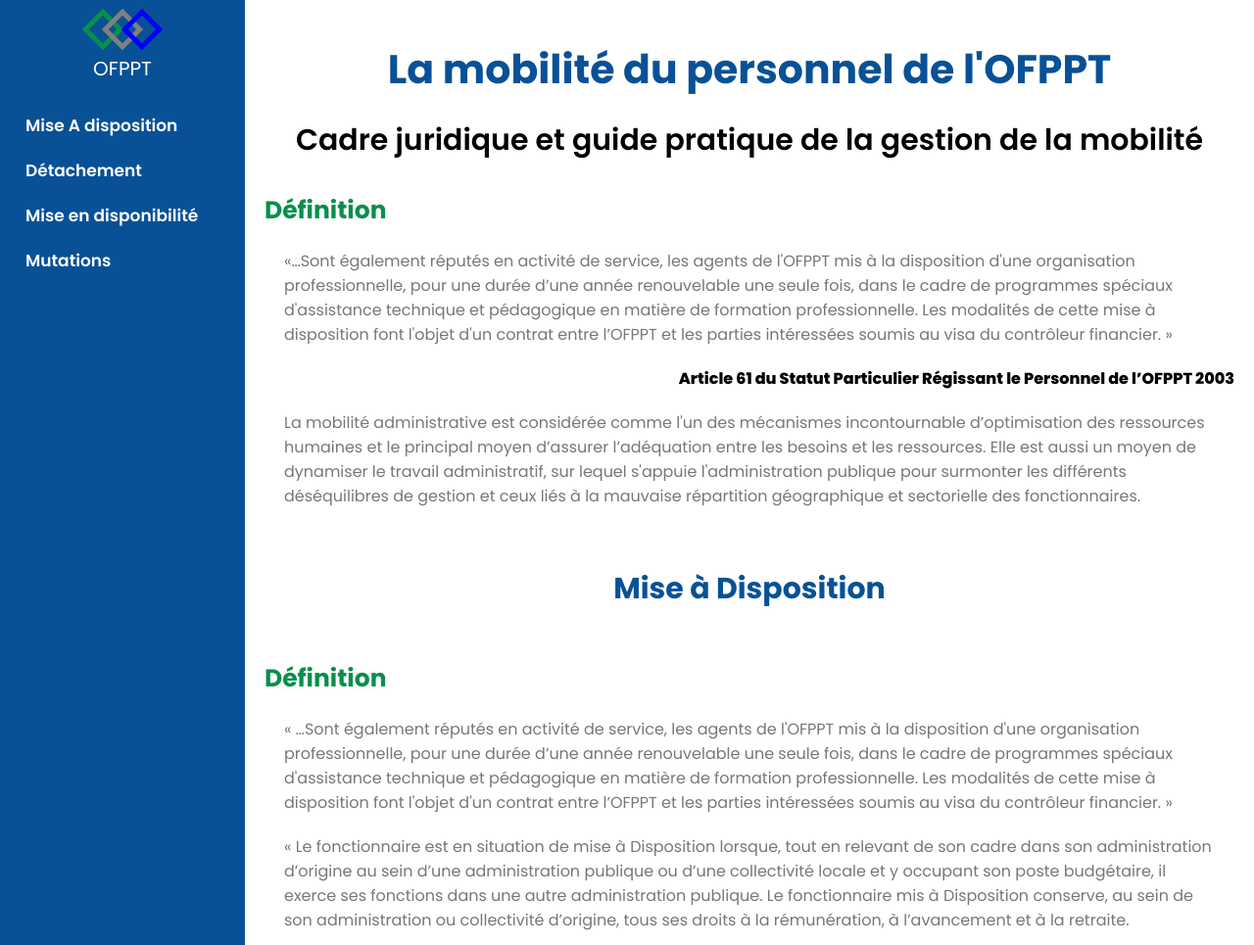
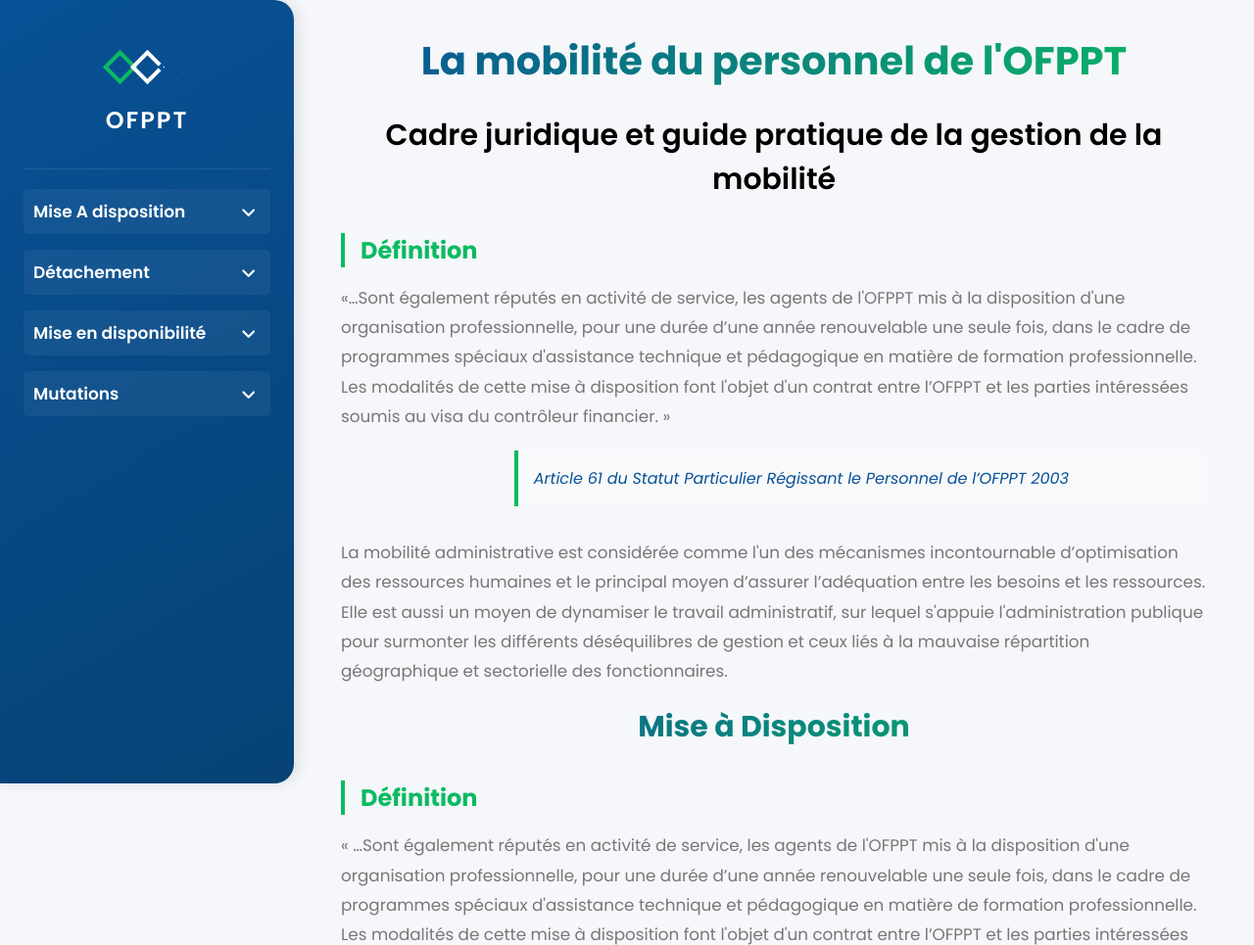
Before and after one commit to Yacobel/template, a plain HTML site: page index.html in a window 1280 px wide. Shown: the top 965 px of the page at 98% size. Drawn offline with Linux system fonts and the light colour scheme.

Commit message:
Update style.css

```diff
--- a/style.css
+++ b/style.css
@@ -3,7 +3,7 @@
   padding: 0;
   margin: 0;
   text-decoration: none;
-  font-family: "poppins";
+  font-family: "Poppins", sans-serif;
   scroll-behavior: smooth;
   list-style: none;
 }
@@ -11,7 +11,10 @@
   display: none;
 }
 .container {
-  display: flex;
+  display: grid;
+  grid-template-columns: auto 1fr;
+  min-height: 100vh;
+  background: #f5f7fa;
 }
 * {
   margin: 0;
@@ -29,20 +32,45 @@
   margin-top: 20px;
 }
 .container .main-container #sidebar {
-  height: 100%;
-  width: 250px;
-  padding: 5px 1em;
-  background-color: #085196;
-  position: static;
+  height: 100vh;
+  width: 300px;
+  padding: 1.5rem;
+  background: linear-gradient(150deg, #085196 0%, #064275 100%);
+  position: sticky;
   top: 0;
-  align-self: start;
+  box-shadow: 4px 0 15px rgba(0, 0, 0, 0.1);
+  border-radius: 0 20px 20px 0;
 }
 .dropdown-btn {
   width: 100%;
   text-align: left;
-  background: none;
+  background: rgba(255, 255, 255, 0.05);
   border: none;
   cursor: pointer;
+  position: relative;
+  padding: 12px 20px;
+  border-radius: 12px;
+  transition: all 0.3s ease;
+  margin-bottom: 0.5rem;
+  color: white;
+  font-weight: 500;
+}
+.dropdown-btn::after {
+  content: '\f107';
+  font-family: "Font Awesome 6 Free";
+  font-weight: 900;
+  transition: transform 0.3s ease;
+  position: absolute;
+  right: 15px;
+  top: 50%;
+  transform: translateY(-50%);
+}
+.dropdown-btn.active {
+  background: linear-gradient(135deg, #0bba62, #099e52);
+  box-shadow: 0 4px 15px rgba(11, 186, 98, 0.2);
+}
+.dropdown-btn.active::after {
+  transform: translateY(-50%) rotate(180deg);
 }
 .container .main-container #sidebar ul li a,
 #sidebar .dropdown-btn {
@@ -61,74 +89,108 @@
 }
 #sidebar a:hover,
 .dropdown-btn:hover {
-  background-color: #088f4b;
+  background: linear-gradient(135deg, #088f4b, #077a3f);
+  transform: translateX(5px);
 }
 
 #sidebar .sub-menu {
-  display: grid;
-  grid-template-rows: 0fr;
-  transition: 300ms ease-in-out;
-  > div {
-    overflow: hidden;
-  }
+  max-height: 0;
+  transition: all 0.3s ease-out;
+  overflow: hidden;
+  margin-left: 1.5em;
+  background: rgba(255, 255, 255, 0.03);
+  border-radius: 12px;
+  margin-bottom: 0.5rem;
+}
+#sidebar .sub-menu > div {
+  padding: 0.8rem;
 }
 #sidebar .sub-menu.show {
-  grid-template-rows: 1fr;
+  max-height: 1000px;
+  margin-top: 0.5rem;
+  margin-bottom: 1rem;
+}
+
+#sidebar .sub-menu .sub-menu {
+  margin-left: 1rem;
+  background: rgba(255, 255, 255, 0.02);
+}
+
+#sidebar .sub-menu a {
+  padding: 10px 15px;
+  color: rgba(255, 255, 255, 0.8);
+  font-size: 0.95em;
+  display: block;
+  border-radius: 8px;
+  transition: all 0.2s ease;
+}
+
+#sidebar .sub-menu a:hover {
+  color: white;
+  background: linear-gradient(135deg, #0bba62, #099e52);
+  transform: translateX(5px);
 }
 
 .all {
-  display: flex;
-  justify-content: center;
-  flex-direction: column;
-  gap: 10px;
-  padding-top: 10px;
-  /* margin-top: 100px; */
+  padding: 2rem 0;
+  text-align: center;
+  margin-bottom: 1rem;
+  border-bottom: 1px solid rgba(255, 255, 255, 0.1);
 }
 
 .all-sq {
   display: flex;
   justify-content: center;
   align-items: center;
-}
-
-.frist {
-  width: 30px;
-  height: 30px;
-  border: 5px solid #088f4b;
-}
-
-.secndd {
-  width: 30px;
-  height: 30px;
-  border: 5px solid gray;
-  margin-left: -10px;
-}
-
-.therd {
-  width: 30px;
-  height: 30px;
-  border: 5px solid blue;
-  margin-left: -10px;
+  gap: 8px;
+  margin-bottom: 1.5rem;
 }
 
 .frist,
 .secndd,
 .therd {
+  width: 25px;
+  height: 25px;
+  border: 4px solid;
   transform: rotate(45deg);
+  transition: all 0.4s cubic-bezier(0.4, 0, 0.2, 1);
+}
+
+.frist {
+  border-color: #0bba62;
+}
+.secndd {
+  border-color: #ffffff;
+  margin-left: -5px;
+}
+.therd {
+  border-color: #085196;
+  margin-left: -5px;
+}
+
+.all-sq:hover .frist,
+.all-sq:hover .secndd,
+.all-sq:hover .therd {
+  transform: rotate(225deg) scale(1.1);
 }
 
 .all p {
-  font-size: 20px;
-
+  font-size: 24px;
+  font-weight: 600;
   color: white;
-  text-align: center;
+  letter-spacing: 2px;
+  margin-top: 1rem;
 }
 
 .table table {
-  width: 90%;
-  border-spacing: 5px;
-  margin-left: auto;
-  margin-right: auto;
+  width: 100%;
+  border-collapse: separate;
+  border-spacing: 0;
+  margin: 2rem 0;
+  background: white;
+  box-shadow: 0 5px 20px rgba(0, 0, 0, 0.05);
+  border-radius: 15px;
+  overflow: hidden;
 }
 .table table tr:first-child {
   width: 10%;
@@ -147,20 +209,32 @@ td {
   gap: 10px;
 }
 .maine-info ul li {
-  margin-top: 20px;
-  list-style-type: disc;
-  margin-left: 80px;
+  margin: 1rem 0;
+  padding-left: 2rem;
+  position: relative;
+  line-height: 1.6;
+  color: #555;
+}
+.maine-info ul li::before {
+  content: '•';
+  color: #0bba62;
+  position: absolute;
+  left: 0.5rem;
+  font-size: 1.5em;
 }
 .maine-sections {
-  padding-left: 20px;
-  padding-right: 20px;
+  padding: 2rem 3rem;
+  max-width: 1200px;
+  margin: 0 auto;
 }
 .all-info h2,
 .maine-info h2 {
-  font-size: 41px;
+  font-size: 2.5rem;
+  background: linear-gradient(135deg, #085196, #0bba62);
+  -webkit-background-clip: text;
+  -webkit-text-fill-color: transparent;
   text-align: center;
-  padding: 40px 0px 20px 0px;
-  color: #085196;
+  margin-bottom: 1.5rem;
 }
 .all-info h1 {
   font-size: 30px;
@@ -169,12 +243,17 @@ td {
   margin-bottom: 30px;
 }
 .maine-info .info p {
-  padding: 0px 20px 0px 20px;
+  line-height: 1.8;
+  color: #666;
+  margin-bottom: 1.5rem;
+  font-size: 1.05rem;
 }
 .maine-info h4 {
-  font-size: 25px;
-  margin-bottom: 20px;
-  color: #088f4b;
+  font-size: 1.5rem;
+  color: #0bba62;
+  margin: 2rem 0 1rem;
+  padding-left: 1rem;
+  border-left: 4px solid #0bba62;
 }
 .maine-info .info p,
 .frist-section .all-info .send-party p {
@@ -183,12 +262,16 @@ td {
   margin-bottom: 20px;
 }
 .info span {
-  width: 60%;
+  display: block;
+  width: 80%;
   margin-left: auto;
-  display: flex;
-  justify-content: flex-end;
-  margin-bottom: 20px;
-  font-weight: 800;
+  color: #085196;
+  font-style: italic;
+  padding: 1rem;
+  border-left: 4px solid #0bba62;
+  background: #f8f9fa;
+  border-radius: 0 10px 10px 0;
+  margin-bottom: 2rem;
 }
 .section-container .maine-info h2 {
   font-size: 30px;
```
